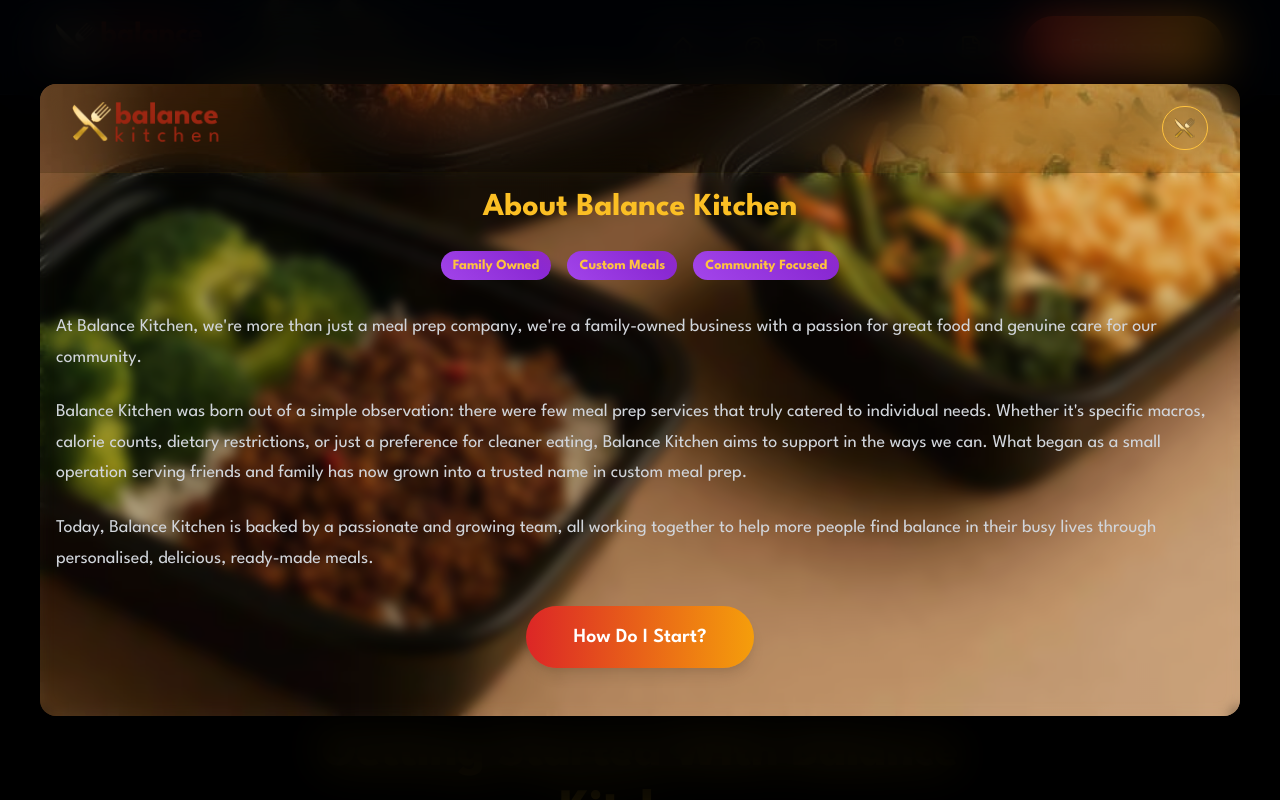
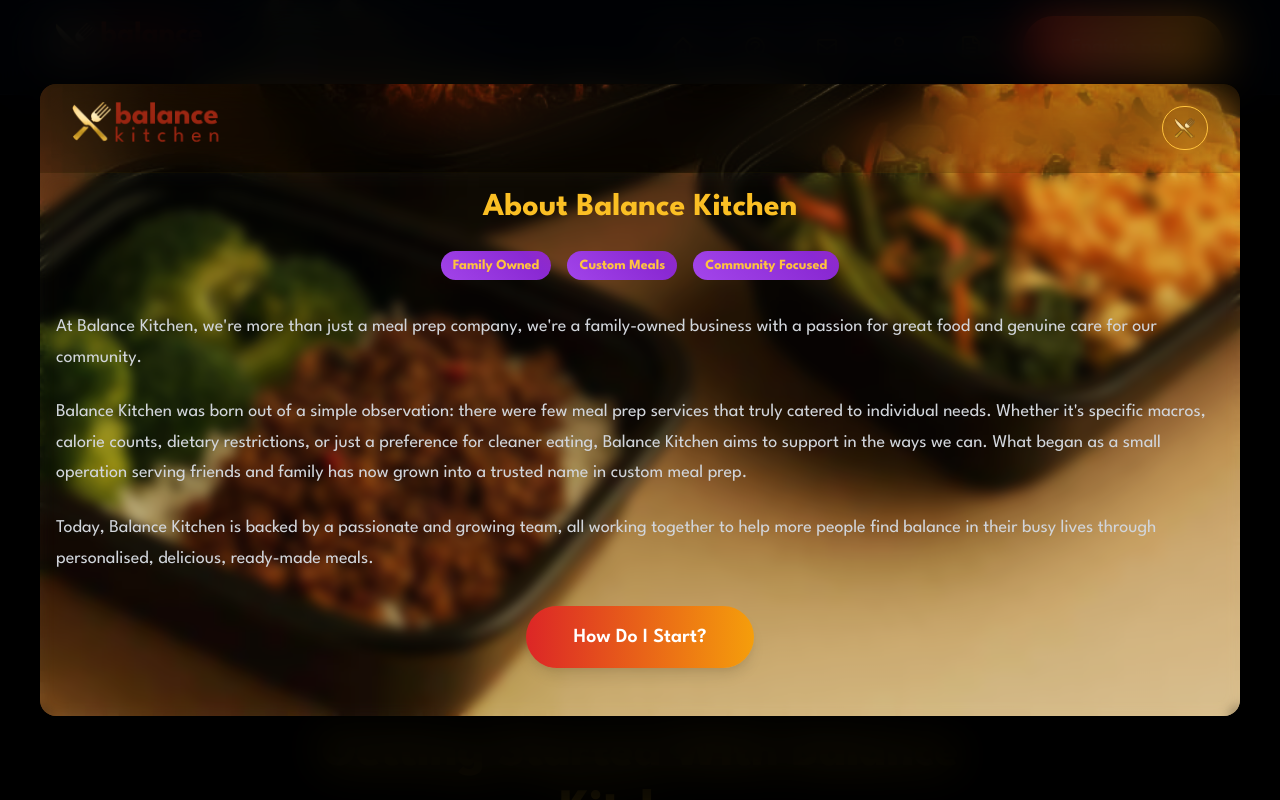
Before and after one commit to gamiroo/balance-kitchen, a Next.js app: page /landing in a window 1280 px wide. Both pictures are taken after a click on the button "Learn More". Shown: the part 1104-1904 px from the top of the page. Built offline with nearby package versions, Linux system fonts and the light colour scheme.

Commit message:
fixed modal content overlay

```diff
--- a/src/components/modal/Modal.module.css
+++ b/src/components/modal/Modal.module.css
@@ -18,7 +18,7 @@
 
 .modalContent {
   background:
-    linear-gradient(rgba(39, 35, 12, 0.13), rgba(39, 35, 12, 0.152)),
+    linear-gradient(rgba(37, 33, 8, 0.845), rgba(255, 239, 150, 0.385)),
     url('/images/hero-bg1.jpg') bottom/cover no-repeat;
   background-blend-mode: overlay;
   border-radius: 16px;
```
